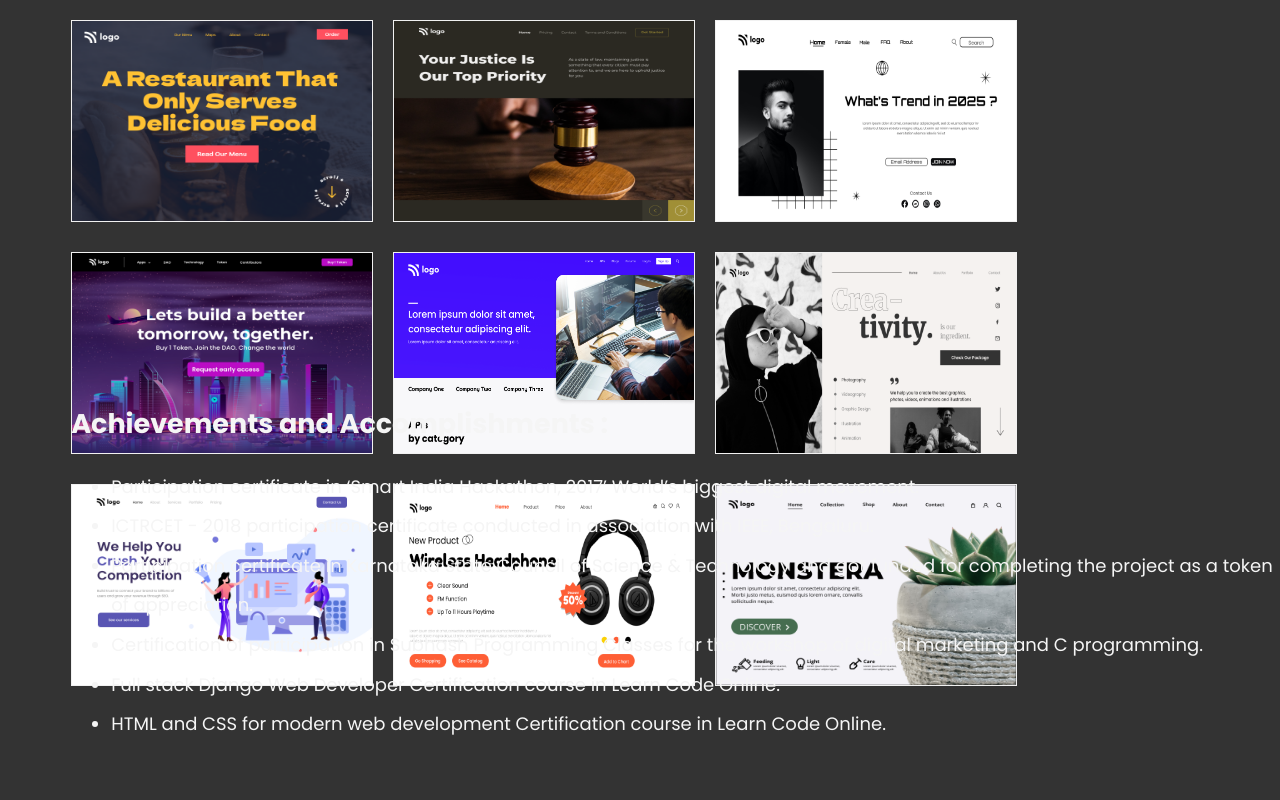
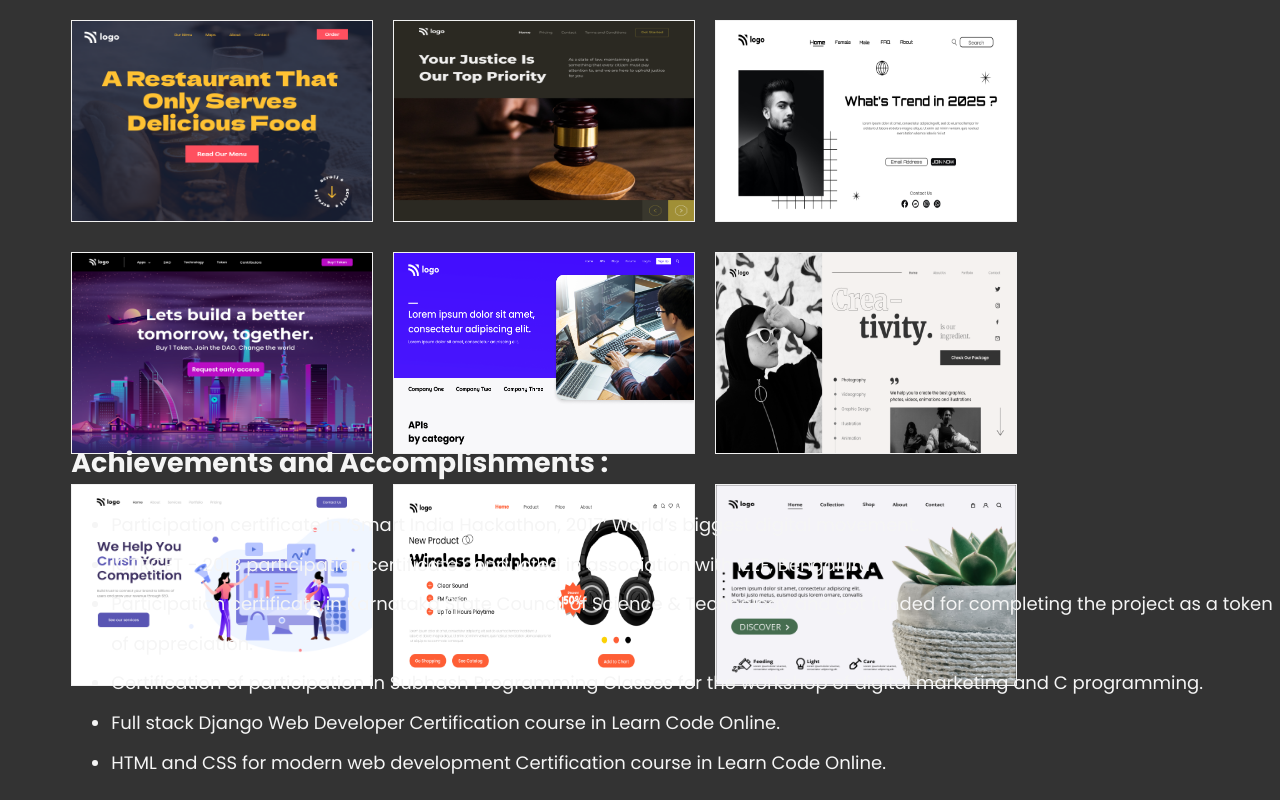
Before and after one commit to kademanec/My_Portfolio, a plain HTML site: page index.html in a window 1280 px wide. Shown: the part 1443-2243 px from the top of the page. Before the commit the page ends 2205 px from the top, so only its background shows below. Drawn offline with Linux system fonts and the light colour scheme.

Commit message:
space at achievements

```diff
--- a/style.css
+++ b/style.css
@@ -162,7 +162,7 @@ body {
 }
 .achievements{
   position: absolute;
-  margin-top: 130%;
+  margin-top: 133%;
   color:whitesmoke;
   font-family: Poppins;
   font-size: large;
```
